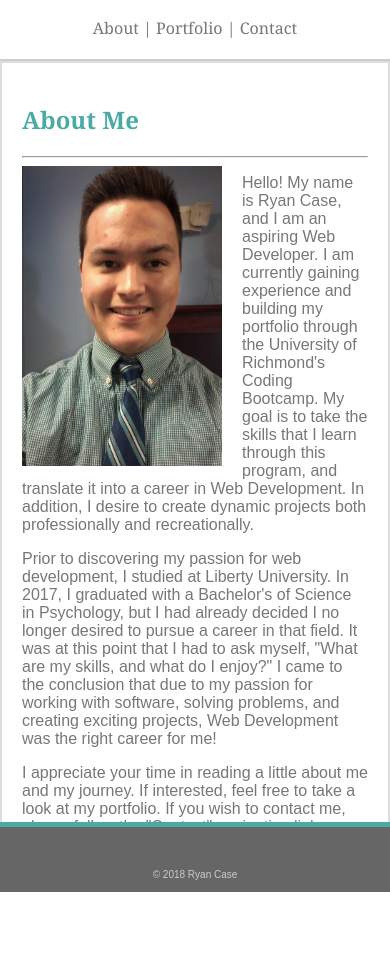
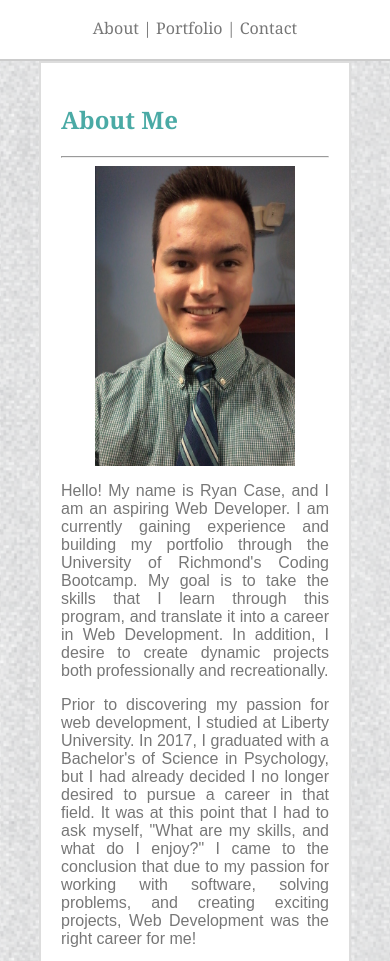
Before and after one commit to Ryan-T-Case/Responsive-Portfolio, a plain HTML site: page index.html in a window 390 px wide. Shown: the part 71-1032 px from the top of the page. Before the commit the page ends 963 px from the top, so only its background shows below. Drawn offline with Linux system fonts and the light colour scheme.

Commit message:
Finished styling the index page at 640px viewport size

```diff
--- a/assets/css/style.css
+++ b/assets/css/style.css
@@ -196,6 +196,7 @@ footer {
 }
 /* Media Queries */
 @media screen and (max-width: 640px){
+    /* Styling Key Components Located on All Pages */
     body {
         padding: 0;
     }
@@ -214,6 +215,24 @@ footer {
     width: 100%;
     clear: left
     }
+    .wrapper {
+        width: 80%;
+    }
+    footer {
+    position: static;
+    }
+    /* Styling Specific to About Me Page */
+    #profilePhoto {
+    display:block;
+    float: none;
+    margin: 0 auto;
+    }
+    .bioText {
+    text-align:justify;
+    }
+    /* Styling Specific to Portfolio Page */
+
+
 }
 @media screen and (max-width: 768px){
 
```
Lines whose indentation alone changed are shown as unchanged.
